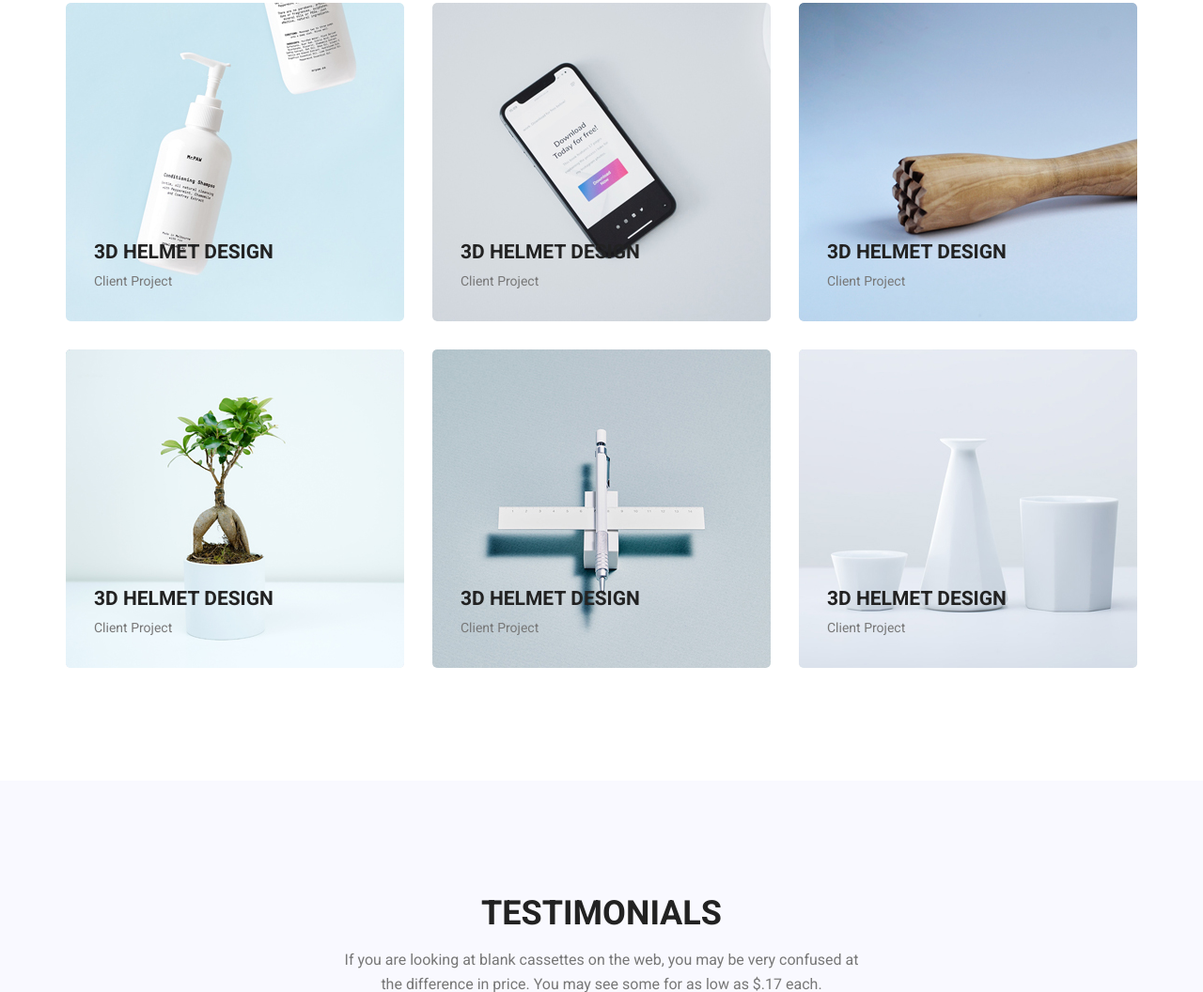
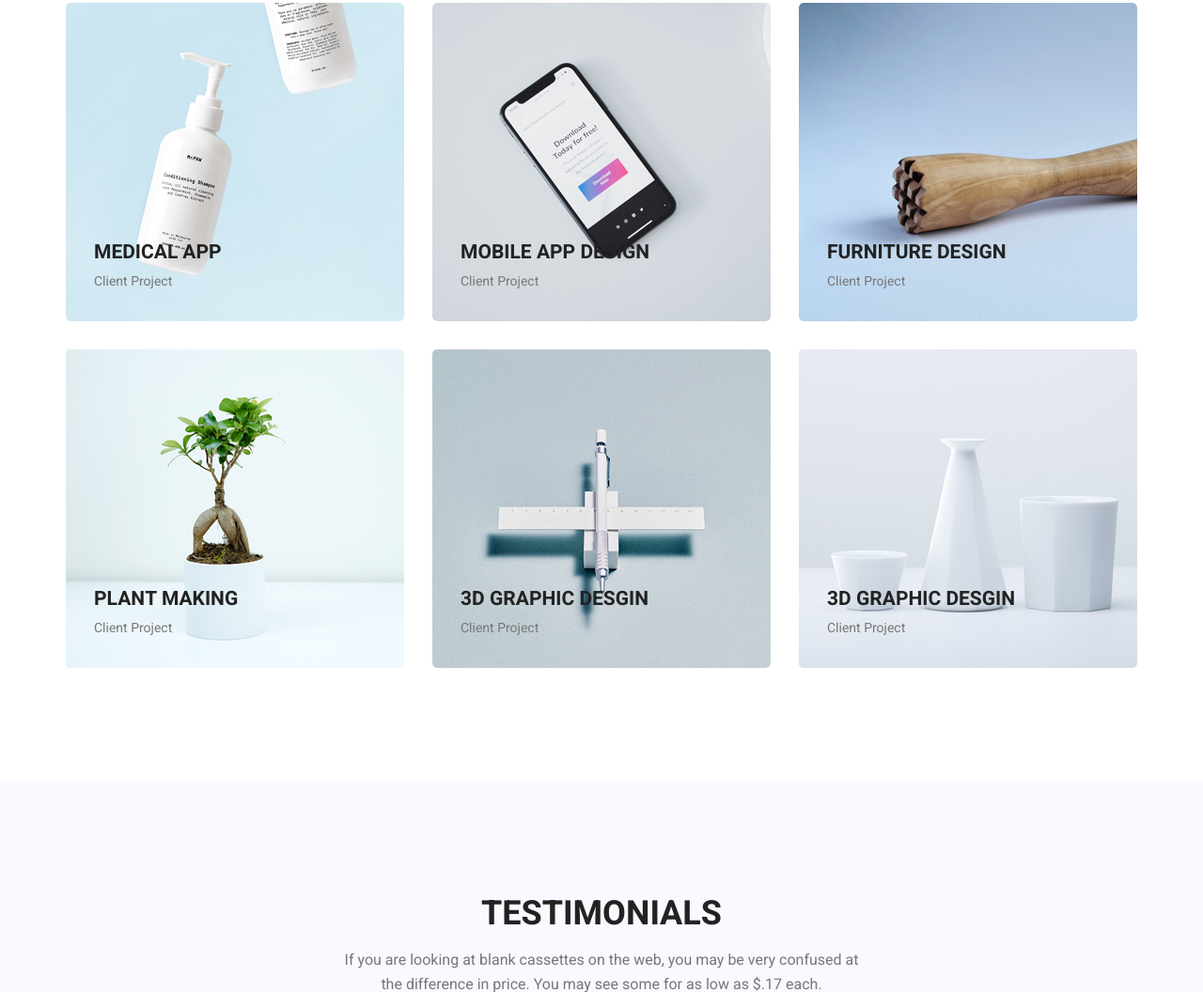
Before and after one commit to Seetharam1999/sr_IM, a plain HTML site: page index.html in a window 1280 px wide. Shown: the part 2946-4002 px from the top of the page at 94% size. Drawn offline with Linux system fonts and the light colour scheme; some packages are replaced by stand-ins of ours.

Commit message:
name changed

```diff
--- a/index.html
+++ b/index.html
@@ -237,7 +237,7 @@
 						<div class="projects_item">
 							<img class="img-fluid" src="img/projects/projects-1.jpg" alt="">
 							<div class="projects_text">
-								<a href="portfolio-details.html"><h4>3D Helmet Design</h4></a>
+								<a href="portfolio-details.html"><h4>Medical App</h4></a>
 								<p>Client Project</p>
 							</div>
 						</div>
@@ -246,7 +246,7 @@
 						<div class="projects_item">
 							<img class="img-fluid" src="img/projects/projects-2.jpg" alt="">
 							<div class="projects_text">
-								<a href="portfolio-details.html"><h4>3D Helmet Design</h4></a>
+								<a href="portfolio-details.html"><h4>Mobile App Design</h4></a>
 								<p>Client Project</p>
 							</div>
 						</div>
@@ -255,7 +255,7 @@
 						<div class="projects_item">
 							<img class="img-fluid" src="img/projects/projects-3.jpg" alt="">
 							<div class="projects_text">
-								<a href="portfolio-details.html"><h4>3D Helmet Design</h4></a>
+								<a href="portfolio-details.html"><h4>Furniture Design</h4></a>
 								<p>Client Project</p>
 							</div>
 						</div>
@@ -264,7 +264,7 @@
 						<div class="projects_item">
 							<img class="img-fluid" src="img/projects/projects-4.jpg" alt="">
 							<div class="projects_text">
-								<a href="portfolio-details.html"><h4>3D Helmet Design</h4></a>
+								<a href="portfolio-details.html"><h4>Plant making</h4></a>
 								<p>Client Project</p>
 							</div>
 						</div>
@@ -273,7 +273,7 @@
 						<div class="projects_item">
 							<img class="img-fluid" src="img/projects/projects-5.jpg" alt="">
 							<div class="projects_text">
-								<a href="portfolio-details.html"><h4>3D Helmet Design</h4></a>
+								<a href="portfolio-details.html"><h4> 3D Graphic Desgin </h4></a>
 								<p>Client Project</p>
 							</div>
 						</div>
@@ -282,7 +282,7 @@
 						<div class="projects_item">
 							<img class="img-fluid" src="img/projects/projects-6.jpg" alt="">
 							<div class="projects_text">
-								<a href="portfolio-details.html"><h4>3D Helmet Design</h4></a>
+								<a href="portfolio-details.html"><h4>3D Graphic Desgin</h4></a>
 								<p>Client Project</p>
 							</div>
 						</div>
```
